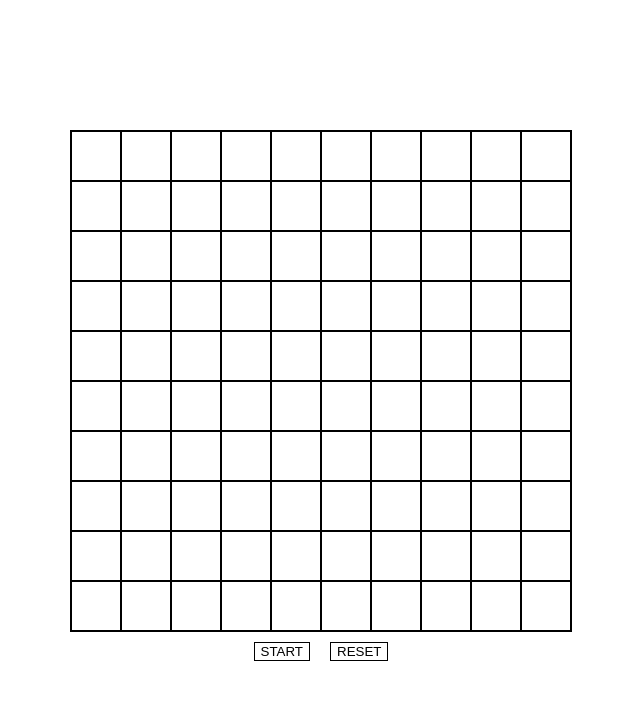
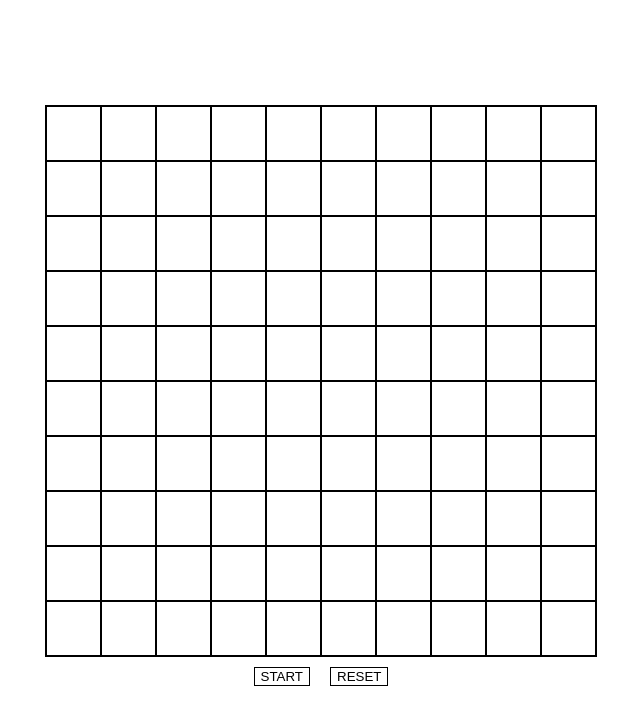
Before and after one commit to fioriandrea/path-finding, a plain HTML site: page docs/index.html in a window 1280 px wide. Shown: the whole page, without its empty margins (319-959 px from the left). Drawn offline with Linux system fonts and the light colour scheme.

Commit message:
bigger grid

```diff
--- a/docs/style.css
+++ b/docs/style.css
@@ -13,7 +13,7 @@ div.mainContainer {
 }
 
 div.gridContainer {
-  --dim: 500px;
+  --dim: 550px;
   height: var(--dim);
   width: var(--dim);
   display: grid;
```
